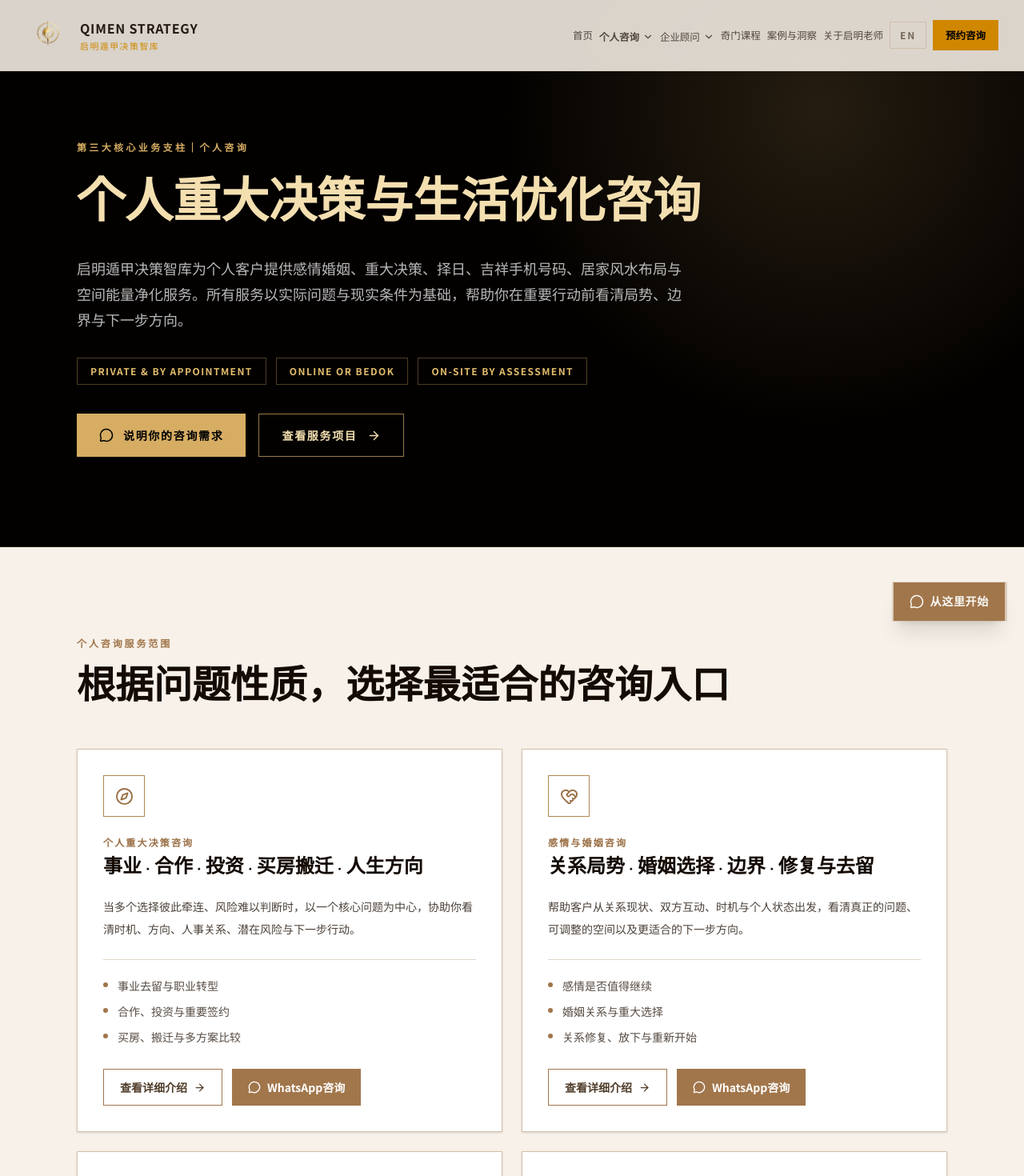
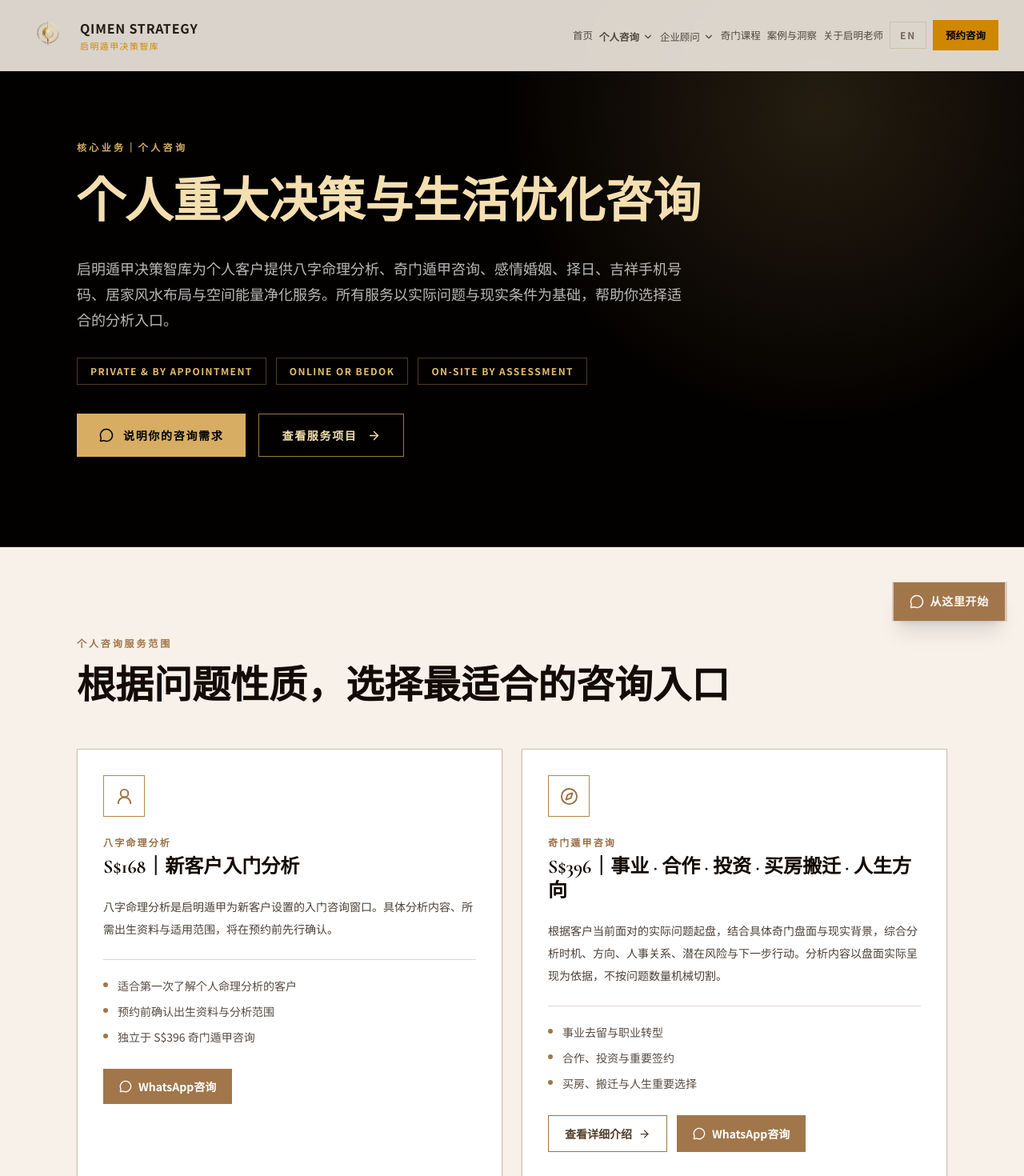
Before and after one commit to BODHIWONG/qmfeng-website, a Next.js app: page /personal-advisory in a window 1280 px wide. Shown: the top 1470 px of the page at 80% size. Built offline with nearby package versions, Linux system fonts and the light colour scheme.

Commit message:
Align personal advisory services with approved pricing

```diff
--- a/components/personal-advisory-content.tsx
+++ b/components/personal-advisory-content.tsx
@@ -38,20 +38,35 @@ type PersonalService = {
 
 const services: PersonalService[] = [
   {
+    id: "bazi-analysis",
+    icon: UserRound,
+    titleZh: "八字命理分析",
+    titleEn: "Bazi Analysis",
+    focusZh: "S$168｜新客户入门分析",
+    focusEn: "S$168 · Entry Analysis for New Clients",
+    bodyZh:
+      "八字命理分析是启明遁甲为新客户设置的入门咨询窗口。具体分析内容、所需出生资料与适用范围，将在预约前先行确认。",
+    bodyEn:
+      "Bazi Analysis is Qimen Strategy’s entry consultation window for new clients. The analysis scope, required birth information and suitability are confirmed before booking.",
+    examplesZh: ["适合第一次了解个人命理分析的客户", "预约前确认出生资料与分析范围", "独立于 S$396 奇门遁甲咨询"],
+    examplesEn: ["Suitable for clients new to personal Bazi analysis", "Birth information and scope confirmed before booking", "Separate from the S$396 Qi Men Dun Jia consultation"],
+    waText: "Hello Qimen Strategy, I would like to enquire about the S$168 Bazi Analysis.",
+  },
+  {
     id: "major-decisions",
     icon: Compass,
-    titleZh: "个人重大决策咨询",
-    titleEn: "Personal Strategic Decision Advisory",
-    focusZh: "事业 · 合作 · 投资 · 买房搬迁 · 人生方向",
-    focusEn: "Career · Partnership · Investment · Property · Life Direction",
+    titleZh: "奇门遁甲咨询",
+    titleEn: "Qi Men Dun Jia Consultation",
+    focusZh: "S$396｜事业 · 合作 · 投资 · 买房搬迁 · 人生方向",
+    focusEn: "S$396 · Career · Partnership · Investment · Property · Life Direction",
     bodyZh:
-      "当多个选择彼此牵连、风险难以判断时，以一个核心问题为中心，协助你看清时机、方向、人事关系、潜在风险与下一步行动。",
+      "根据客户当前面对的实际问题起盘，结合具体奇门盘面与现实背景，综合分析时机、方向、人事关系、潜在风险与下一步行动。分析内容以盘面实际呈现为依据，不按问题数量机械切割。",
     bodyEn:
-      "A focused review for important choices where timing, people, risk and direction are difficult to assess clearly.",
-    examplesZh: ["事业去留与职业转型", "合作、投资与重要签约", "买房、搬迁与多方案比较"],
-    examplesEn: ["Career and transition", "Partnership, investment and signing", "Property, relocation and option comparison"],
+      "A consultation based on the Qi Men chart cast for the client’s current situation, integrating timing, direction, people dynamics, risk and practical next steps. The analysis follows what the chart presents rather than mechanically counting questions.",
+    examplesZh: ["事业去留与职业转型", "合作、投资与重要签约", "买房、搬迁与人生重要选择"],
+    examplesEn: ["Career and transition", "Partnership, investment and signing", "Property, relocation and major life choices"],
     href: "/decision",
-    waText: "Hello Qimen Strategy, I would like to enquire about a personal strategic decision consultation.",
+    waText: "Hello Qimen Strategy, I would like to enquire about the S$396 Qi Men Dun Jia consultation.",
   },
   {
     id: "relationship-marriage",
@@ -133,7 +148,7 @@ export default function PersonalAdvisoryContent() {
           <div className="container relative mx-auto max-w-6xl">
             <div className="max-w-4xl">
               <p className="text-xs font-bold uppercase tracking-[0.28em] text-[#d6ad63]">
-                {t("第三大核心业务支柱｜个人咨询", "Third Core Pillar｜Personal Advisory")}
+                {t("核心业务｜个人咨询", "Core Service｜Personal Advisory")}
               </p>
               <h1
                 className="mt-6 text-4xl font-semibold leading-tight text-[#f4dfb0] md:text-6xl"
@@ -143,8 +158,8 @@ export default function PersonalAdvisoryContent() {
               </h1>
               <p className="mt-7 max-w-3xl text-base leading-8 text-white/72 md:text-lg">
                 {t(
-                  "启明遁甲决策智库为个人客户提供感情婚姻、重大决策、择日、吉祥手机号码、居家风水布局与空间能量净化服务。所有服务以实际问题与现实条件为基础，帮助你在重要行动前看清局势、边界与下一步方向。",
-                  "Qimen Strategy provides private personal advisory for relationships and marriage, major decisions, auspicious date selection, mobile number selection, residential Feng Shui and space clearing. Each service is grounded in the client’s actual situation and practical constraints."
+                  "启明遁甲决策智库为个人客户提供八字命理分析、奇门遁甲咨询、感情婚姻、择日、吉祥手机号码、居家风水布局与空间能量净化服务。所有服务以实际问题与现实条件为基础，帮助你选择适合的分析入口。",
+                  "Qimen Strategy provides Bazi Analysis, Qi Men Dun Jia consultation, relationship and marriage advisory, auspicious date selection, mobile number selection, residential Feng Shui and space clearing. Each service is grounded in the client’s actual situation and practical needs."
                 )}
               </p>
 
```
